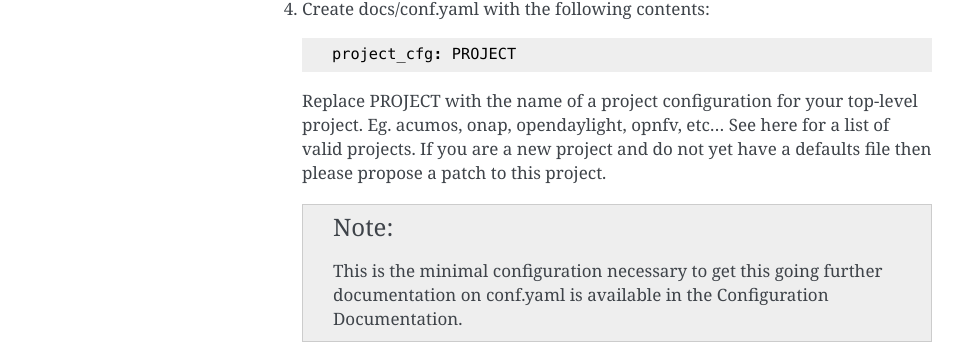
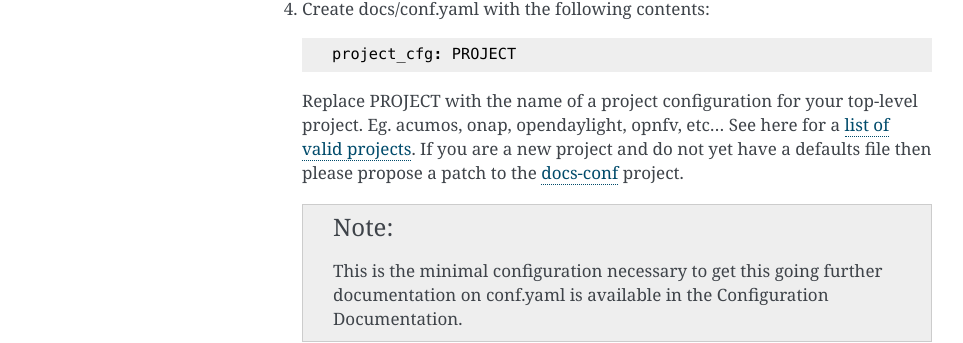
Before and after one commit to lfit/releng-docs-conf, a Sphinx documentation site: the page built from docs/install.rst, in a window 1280 px wide and 900 px high. Shown: the part 458-801 px from the top of the window, without its empty margins (148-1111 px from the left). Built offline with Sphinx 7.4.7, drawn with Linux system fonts in a browser that asks for light colours; pages that are not in the unit, such as notebooks, are missing from menus.

Commit message:
Add missing links to docs-conf and valid defaults
- Link to a list of valid projects
- Link to docs-conf project

Change-Id: I3c0fbd4065a0f3aaf13e15282a9d025f04de3498
Signed-off-by: Thanh Ha <thanh.ha@linuxfoundation.org>

```diff
--- a/docs/install.rst
+++ b/docs/install.rst
@@ -21,9 +21,13 @@ Follow these steps to install lfdocs-conf:
      project_cfg: PROJECT
 
    Replace PROJECT with the name of a project configuration for your top-level
-   project. Eg. acumos, onap, opendaylight, opnfv, etc... See here for a list
-   of valid projects. If you are a new project and do not yet have a
-   defaults file then please propose a patch to this project.
+   project. Eg. acumos, onap, opendaylight, opnfv, etc... See here for a `list
+   of valid projects
+   <https://github.com/lfit/releng-docs-conf/tree/master/docs_conf/defaults>`_.
+   If you are a new project and do not yet have a defaults file then please
+   propose a patch to the `docs-conf
+   <https://gerrit.linuxfoundation.org/infra/#/admin/projects/releng/docs-conf>`_
+   project.
 
    .. note::
 
```
